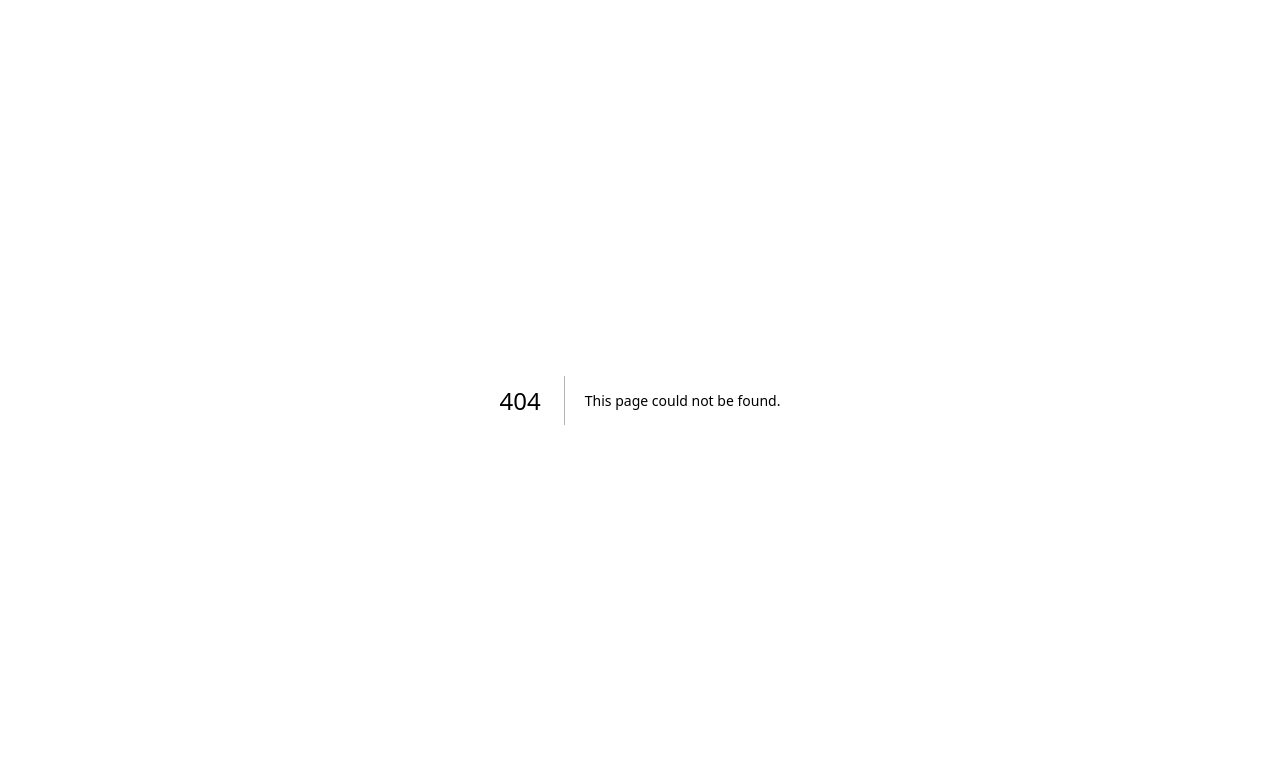
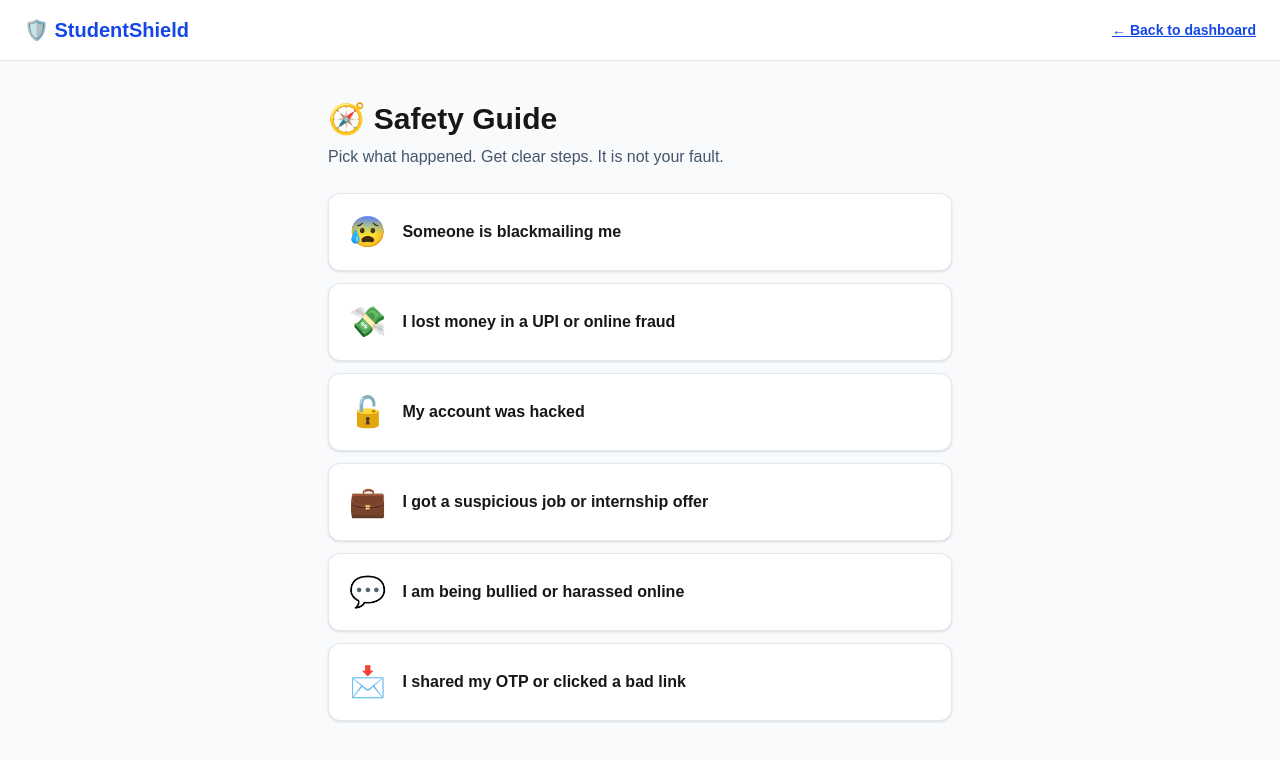
Before and after one commit to Noorjahan012/studentshield, a Next.js app: page /safety-guide in a window 1280 px wide. Before the commit this address had no page. Shown: the top 760 px of the page. Built offline with nearby package versions, Linux system fonts and the light colour scheme.

Commit message:
Add safety guide

```diff
--- /dev/null
+++ b/app/safety-guide/page.tsx
@@ -0,0 +1,136 @@
+"use client";
+
+import { useState } from "react";
+
+const guides = [
+  {
+    id: "blackmail",
+    icon: "😰",
+    title: "Someone is blackmailing me",
+    steps: [
+      "Do not pay and do not send more photos or videos. Paying usually leads to more demands.",
+      "Do not delete the chats. Take screenshots of messages, profile and any payment details.",
+      "Block the person and report their profile on the app.",
+      "Make your accounts private and change your passwords.",
+      "Tell a trusted friend, family member or teacher. It is not your fault.",
+      "Report at cybercrime.gov.in or call 1930.",
+    ],
+  },
+  {
+    id: "upi",
+    icon: "💸",
+    title: "I lost money in a UPI or online fraud",
+    steps: [
+      "Call 1930 immediately. Fast reporting can help freeze the money.",
+      "Call your bank and ask them to block the card or account activity.",
+      "Report at cybercrime.gov.in with screenshots and transaction IDs.",
+      "Do not call fake 'refund' numbers that appear online.",
+      "Change your UPI PIN and banking passwords.",
+    ],
+  },
+  {
+    id: "hacked",
+    icon: "🔓",
+    title: "My account was hacked",
+    steps: [
+      "Try to reset your password using the official 'Forgot password' option.",
+      "Change the password of your email account first, then other accounts.",
+      "Turn on two-factor authentication (2FA).",
+      "Log out of all other devices in the account settings.",
+      "Tell your contacts not to click links sent from your account.",
+      "Report the hacked account to the app's support.",
+    ],
+  },
+  {
+    id: "job",
+    icon: "💼",
+    title: "I got a suspicious job or internship offer",
+    steps: [
+      "Do not pay any fee. Real employers never charge for a job.",
+      "Check the company's official website and compare the email domain.",
+      "Search the company name with 'scam' or 'reviews'.",
+      "Never share Aadhaar, PAN or bank details before verifying.",
+      "Ask your college placement cell. Report the number to cybercrime.gov.in.",
+    ],
+  },
+  {
+    id: "bullying",
+    icon: "💬",
+    title: "I am being bullied or harassed online",
+    steps: [
+      "Do not reply or fight back. Save screenshots with dates.",
+      "Block the person and report the posts to the platform.",
+      "Make your accounts private.",
+      "Talk to someone you trust, like a friend, family member or counsellor.",
+      "Use the Report page on StudentShield, or cybercrime.gov.in.",
+      "If you feel very low, call Tele-MANAS at 14416 (free, 24x7).",
+    ],
+  },
+  {
+    id: "otp",
+    icon: "📩",
+    title: "I shared my OTP or clicked a bad link",
+    steps: [
+      "Change the password of the affected account right away.",
+      "Call your bank if money or card details were involved.",
+      "Log out of all devices and turn on 2FA.",
+      "Run a security scan on your phone and uninstall unknown apps.",
+      "If money was lost, call 1930.",
+    ],
+  },
+];
+
+export default function SafetyGuidePage() {
+  const [open, setOpen] = useState<string | null>(null);
+  const current = guides.find((g) => g.id === open);
+
+  return (
+    <main className="min-h-screen bg-slate-50">
+      <header className="flex items-center justify-between border-b border-slate-200 bg-white px-6 py-4">
+        <div className="text-xl font-bold text-blue-700">🛡️ StudentShield</div>
+        <a href="/dashboard" className="text-sm font-semibold text-blue-700 underline">
+          ← Back to dashboard
+        </a>
+      </header>
+
+      <section className="mx-auto max-w-2xl px-6 py-10">
+        <h1 className="text-3xl font-bold">🧭 Safety Guide</h1>
+        <p className="mt-2 text-slate-600">Pick what happened. Get clear steps. It is not your fault.</p>
+
+        {!current ? (
+          <div className="mt-6 space-y-3">
+            {guides.map((g) => (
+              <button
+                key={g.id}
+                onClick={() => setOpen(g.id)}
+                className="flex w-full items-center gap-4 rounded-xl border border-slate-200 bg-white p-5 text-left shadow-sm hover:border-blue-400"
+              >
+                <span className="text-3xl">{g.icon}</span>
+                <span className="font-semibold">{g.title}</span>
+              </button>
+            ))}
+          </div>
+        ) : (
+          <div className="mt-6">
+            <button onClick={() => setOpen(null)} className="text-sm font-semibold text-blue-700 underline">
+              ← All situations
+            </button>
+            <div className="mt-4 rounded-xl border border-slate-200 bg-white p-6 shadow-sm">
+              <div className="text-4xl">{current.icon}</div>
+              <h2 className="mt-2 text-2xl font-bold">{current.title}</h2>
+              <ol className="mt-4 list-decimal space-y-3 pl-5 text-slate-800">
+                {current.steps.map((s) => (
+                  <li key={s}>{s}</li>
+                ))}
+              </ol>
+            </div>
+            <div className="mt-4 rounded-lg border border-red-200 bg-red-50 p-4 text-sm text-red-900">
+              Lost money? Call <strong>1930</strong>. In danger? Call <strong>112</strong>.{" "}
+              <a href="/report" className="font-semibold underline">Report on StudentShield</a>
+            </div>
+          </div>
+        )}
+      </section>
+    </main>
+  );
+}
```
